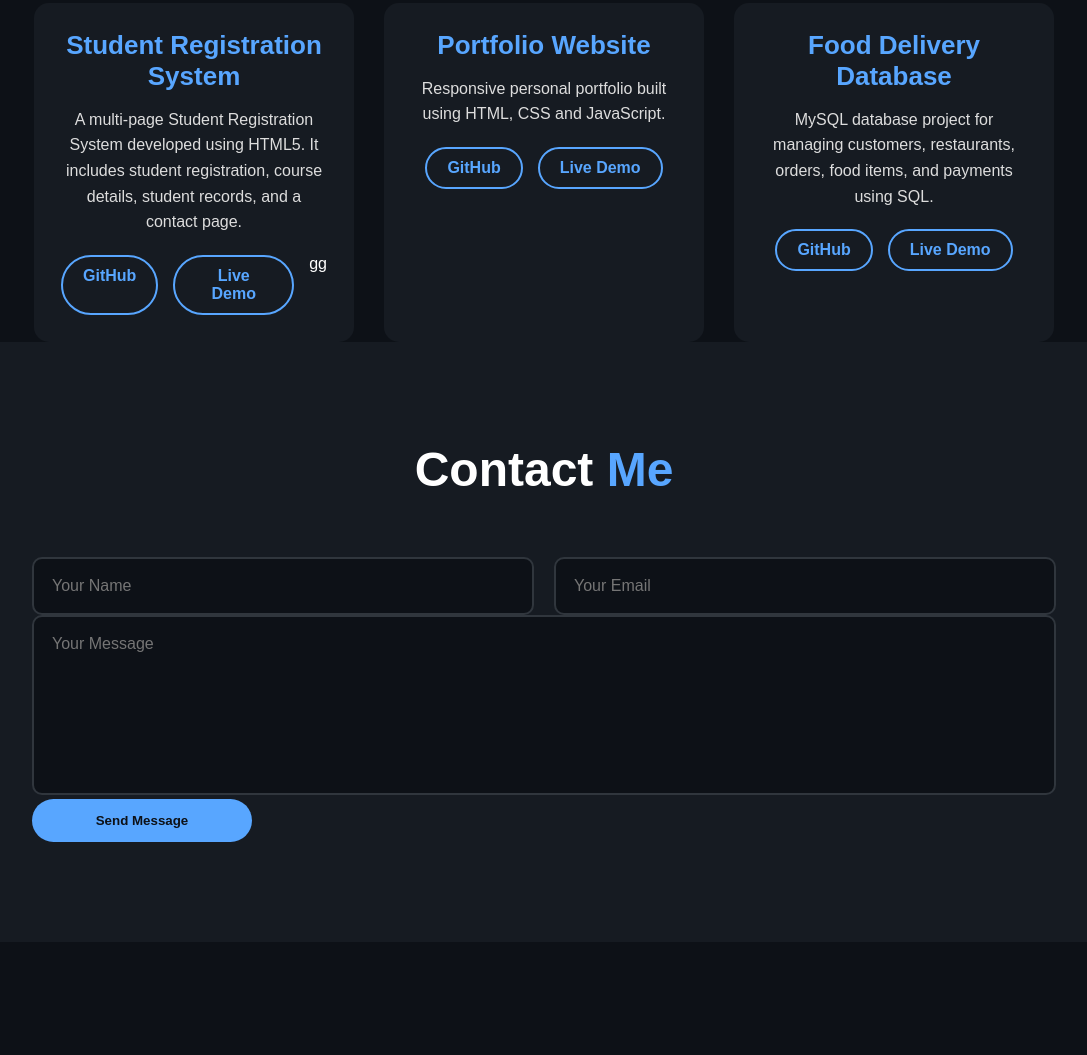
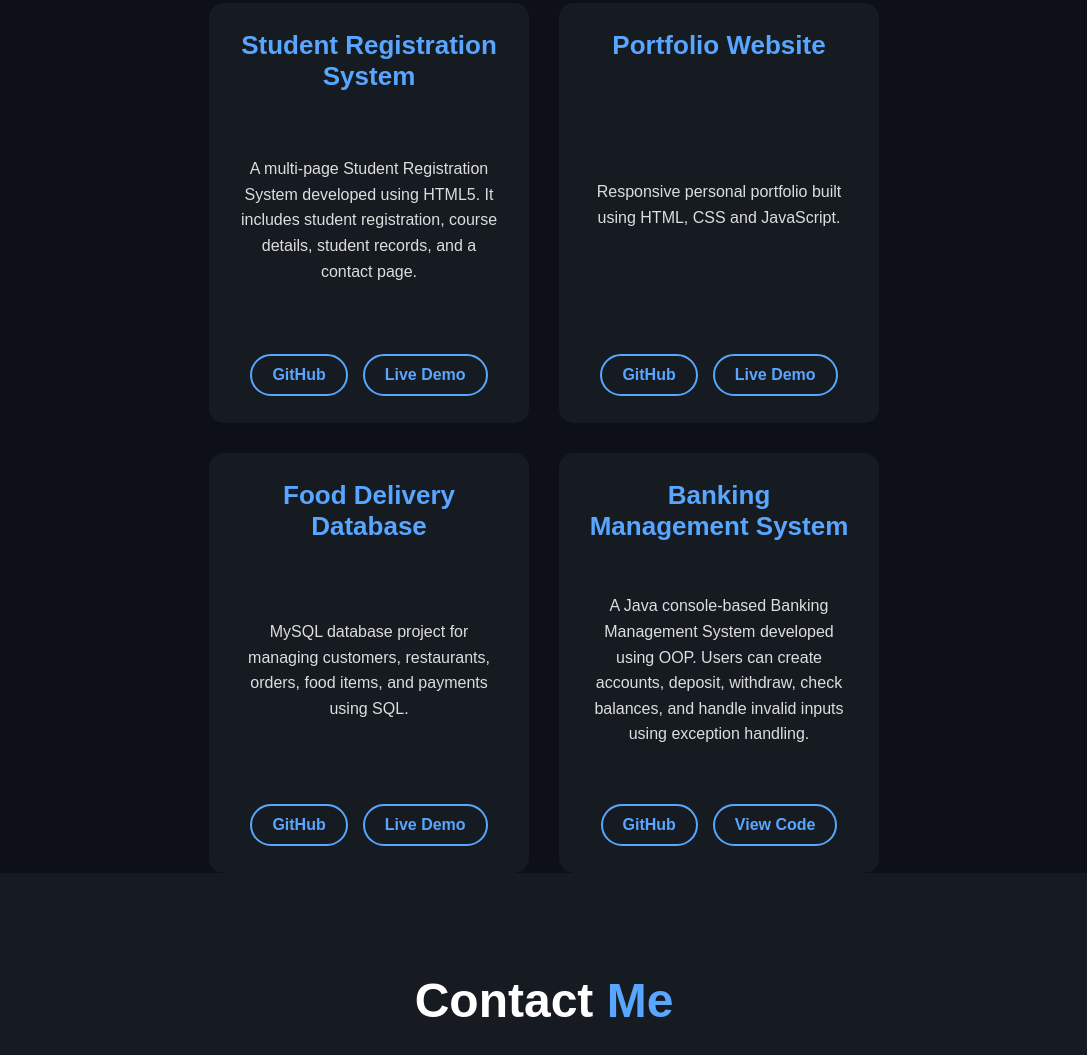
Before and after one commit to swayanshu2004-hub/portfolio, a plain HTML site: page index.html in a window 1280 px wide. Shown: the part 2242-3297 px from the top of the page, without its empty margins (96-1183 px from the left). Before the commit the page ends 3184 px from the top, so only its background shows below. Drawn offline with Linux system fonts and the light colour scheme.

Commit message:
Added Banking Management System project

```diff
--- a/index.html
+++ b/index.html
@@ -157,7 +157,7 @@
 
                 <div class="project-links">
                     <a href="https://github.com/swayanshu2004-hub/student-registration-system-html" target="_blank">GitHub</a>
-                    <a href="https://swayanshu2004-hub.github.io/student-registration-system-html/" target="_blank">Live Demo</a>gg
+                    <a href="https://swayanshu2004-hub.github.io/student-registration-system-html/" target="_blank">Live Demo</a>
                 </div>
             </div>
 
@@ -170,7 +170,7 @@
 
                 <div class="project-links">
                     <a href="https://github.com/swayanshu2004-hub/portfolio" target="_blank">GitHub</a>
-                    <a href="#" target="_blank">Live Demo</a>
+                    <a href="https://swayanshu2004-hub.github.io/portfolio/" target="_blank">Live Demo</a>
                 </div>
             </div>
 
@@ -184,6 +184,19 @@
                 <div class="project-links">
                     <a href="https://github.com/swayanshu2004-hub/food-delivery-database-sql" target="_blank">GitHub</a>
                     <a href="https://swayanshu2004-hub.github.io/food-delivery-database-sql/" target="_blank">Live Demo</a>
+                </div>
+            </div>
+
+            <div class="project-card">
+                <h3>Banking Management System</h3>
+
+                <p>
+                    A Java console-based Banking Management System developed using OOP. Users can create accounts, deposit, withdraw, check balances, and handle invalid inputs using exception handling.
+                </p>
+
+                <div class="project-links">
+                    <a href="https://github.com/swayanshu2004-hub/Banking-Management-System" target="_blank">GitHub</a>
+                    <a href="https://github.com/swayanshu2004-hub/Banking-Management-System" target="_blank">View Code</a>
                 </div>
             </div>
 
--- a/style.css
+++ b/style.css
@@ -287,10 +287,10 @@ nav a.active {
 /* Project Cards */
 
 .projects-container {
-    display: flex;
+    display: grid;
+    grid-template-columns: repeat(2, 320px);
     justify-content: center;
     gap: 30px;
-    flex-wrap: wrap;
 }
 
 .project-card {
@@ -301,6 +301,10 @@ nav a.active {
     text-align: center;
     border: 2px solid transparent;
     transition: .4s;
+    display: flex;
+    flex-direction: column;
+    justify-content: space-between;
+    min-height: 420px;
 }
 
 .project-card:hover {
```
